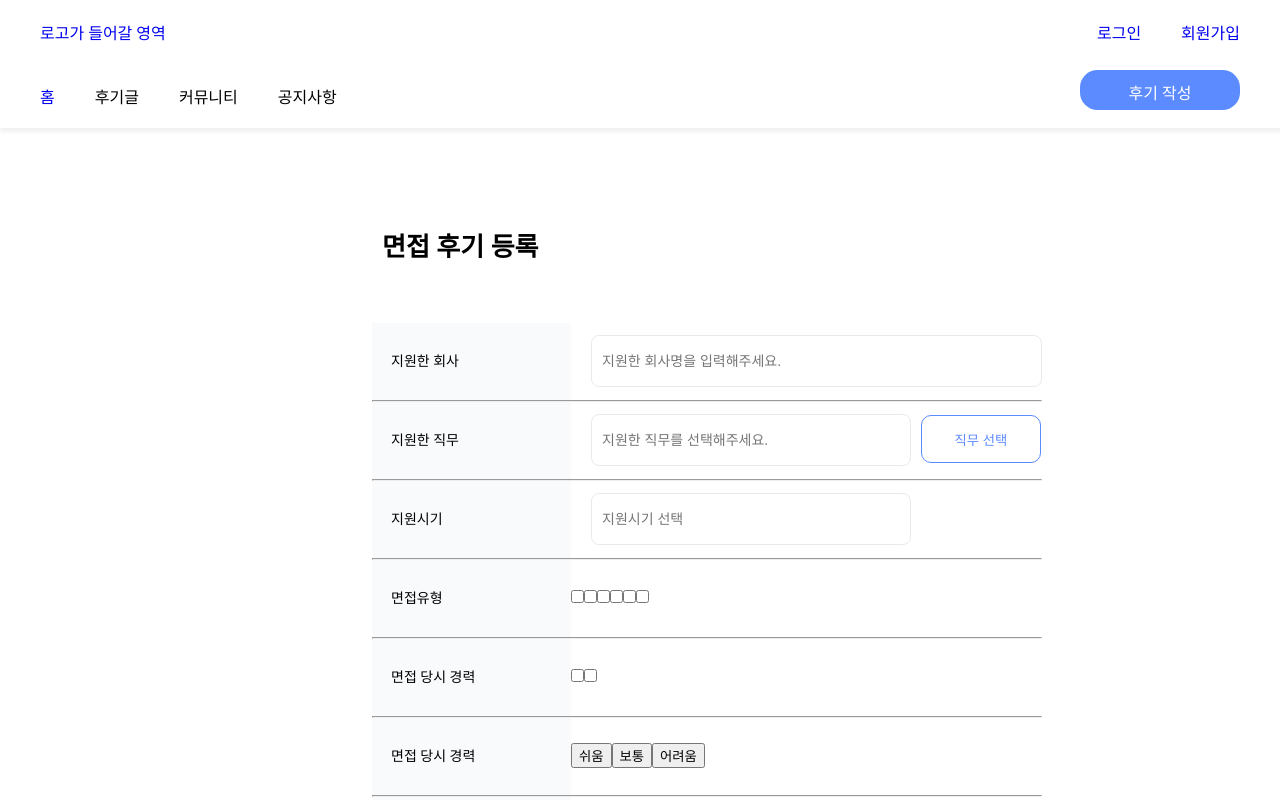
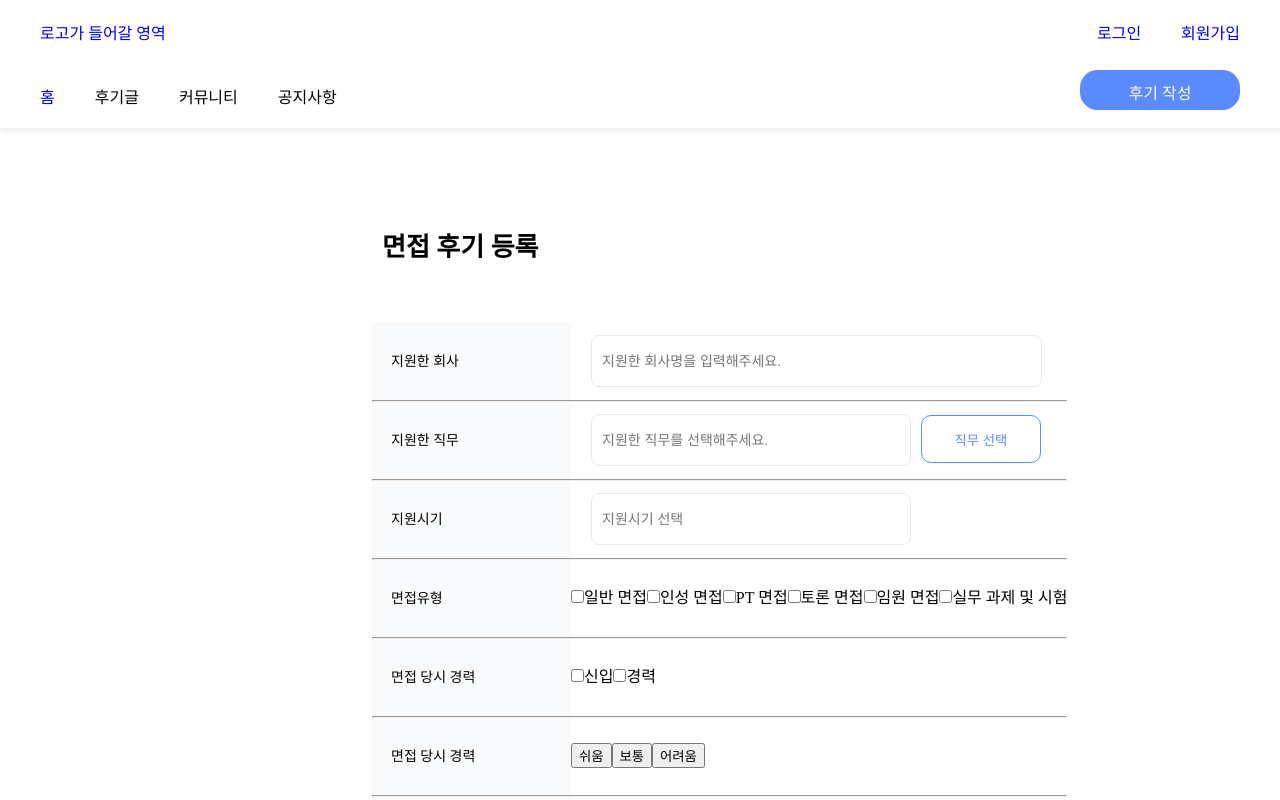
Before and after one commit to Interview-reviews/Interview-reviews-FE, a React (Create React App) app: page /WriteReview in a window 1280 px wide. Shown: the top 800 px of the page. Built offline with nearby package versions, Linux system fonts and the light colour scheme.

Commit message:
feat: 후기글 작성페이지 추가

```diff
--- a/src/pages/review/WriteReview.js
+++ b/src/pages/review/WriteReview.js
@@ -98,17 +98,25 @@ const WriteReview = () => {
             <InputContainer>
               <Label>면접유형</Label>
               <input type="checkbox" />
+              일반 면접
               <input type="checkbox" />
+              인성 면접
               <input type="checkbox" />
+              PT 면접
               <input type="checkbox" />
+              토론 면접
               <input type="checkbox" />
+              임원 면접
               <input type="checkbox" />
+              실무 과제 및 시험
             </InputContainer>
             <hr />
             <InputContainer>
               <Label>면접 당시 경력</Label>
               <input type="checkbox" />
+              신입
               <input type="checkbox" />
+              경력
             </InputContainer>
             <hr />
             <InputContainer>
```
